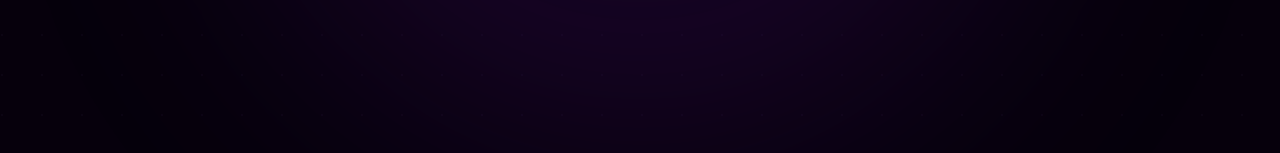
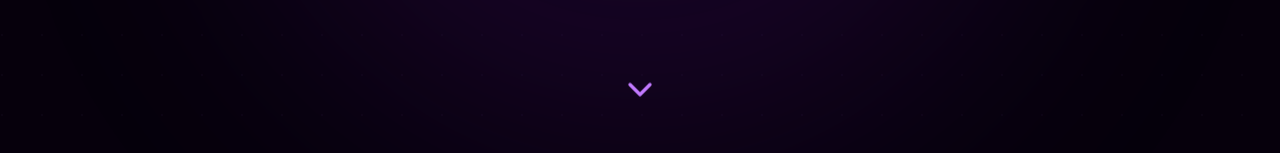
Before and after one commit to Vali-Hameed/Portfolio-Website, a Next.js app: page / in a window 1280 px wide. Shown: the part 647-800 px from the top of the page. Built offline with nearby package versions, Linux system fonts and the light colour scheme.

Commit message:
feat: enhance scroll behavior and add scroll down button in hero section

```diff
--- a/src/app/page.js
+++ b/src/app/page.js
@@ -65,8 +65,21 @@ const Portfolio = () => {
   };
 
   const scrollToSection = (sectionId) => {
-    document.getElementById(sectionId)?.scrollIntoView({ behavior: "smooth" });
-    setIsMenuOpen(false);
+    setIsMenuOpen(false); // Close the menu immediately
+
+    setTimeout(() => {
+      const element = document.getElementById(sectionId);
+      if (element) {
+        const headerOffset = 80; // Offset for the fixed header
+        const elementPosition = element.getBoundingClientRect().top;
+        const offsetPosition = elementPosition + window.pageYOffset - headerOffset;
+
+        window.scrollTo({
+          top: offsetPosition,
+          behavior: "smooth"
+        });
+      }
+    }, 100);
   };
 
   const skills = [
@@ -228,10 +241,20 @@ const Portfolio = () => {
               </div>
             </div>
           </motion.div>
-        </section>
 
+            {/* Scroll Down Chevron */}
+            <motion.button
+              onClick={() => scrollToSection('about')}
+              initial={{ opacity: 0 }}
+              animate={isHeroVisible ? { opacity: 1 } : {}}
+              transition={{ duration: 0.8, delay: 1 }}
+              className="absolute bottom-10 left-1/2 -translate-x-1/2 animate-bounce text-purple-400 hover:text-purple-300 transition-colors cursor-pointer z-20"
+            >
+              <ChevronDown size={40} />
+            </motion.button>
+          </section>
 
-        {/* About Section */}
+          {/* About Section */}
         <section id="about" className="py-24 px-4 relative">
           <div className="max-w-4xl mx-auto">
             <div className="mb-16">
```
